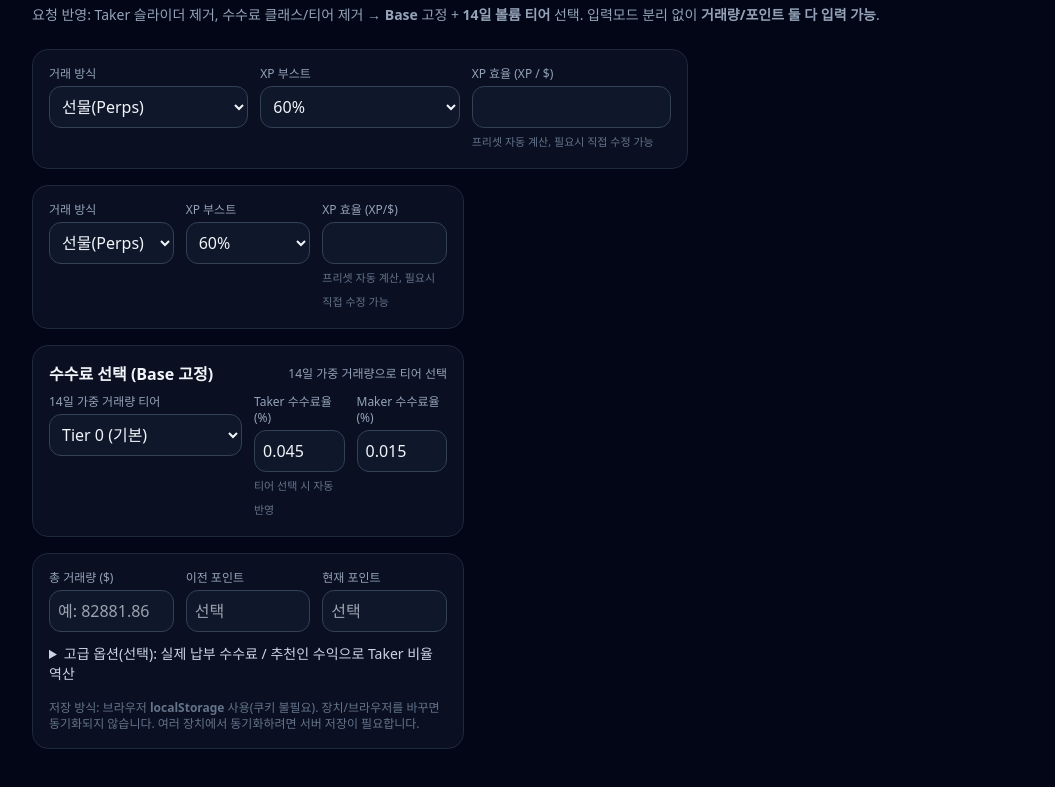
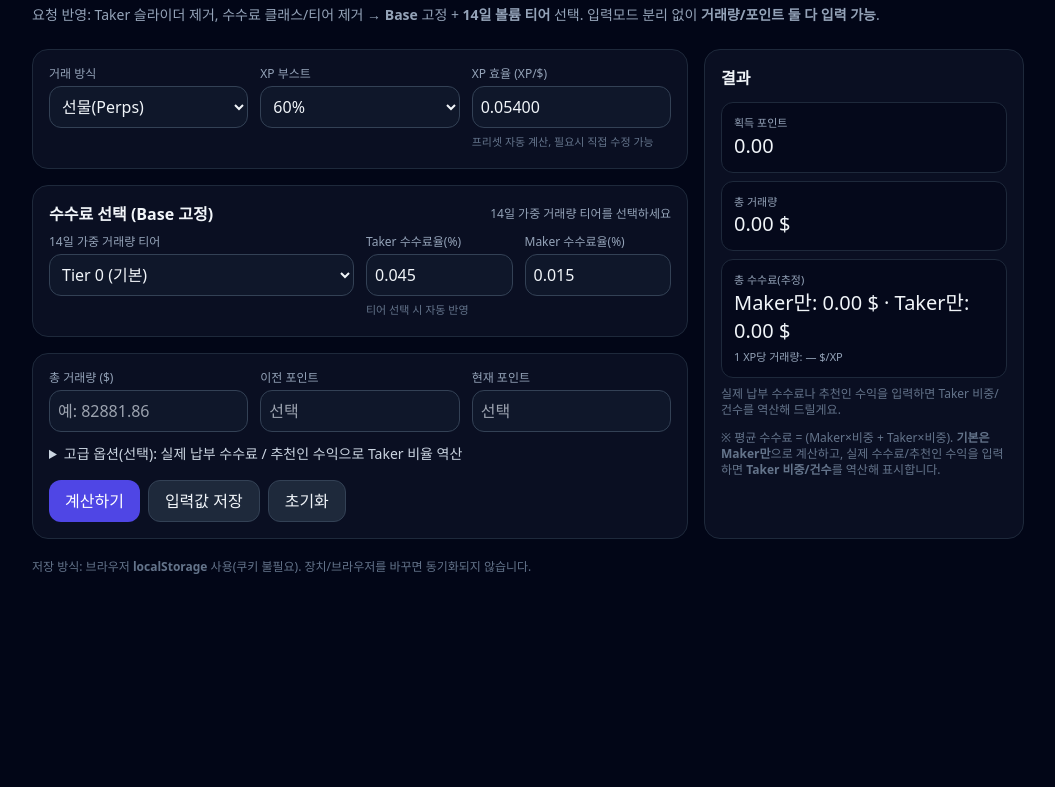
Before and after one commit to apoora404/Based, a plain HTML site: page index.html in a window 1280 px wide. Shown: the part 59-846 px from the top of the page, without its empty margins (112-1167 px from the left). After the commit the page ends 800 px from the top, so only its background shows below. Drawn offline with nearby package versions, Linux system fonts and the light colour scheme.

Commit message:
Update index.html

```diff
--- a/index.html
+++ b/index.html
@@ -21,39 +21,9 @@
   </header>
 
   <main class="max-w-5xl mx-auto px-4 pb-28 space-y-5">
-    <!-- Controls -->
     <section class="grid md:grid-cols-3 gap-4">
       <div class="md:col-span-2 space-y-4">
-        <!-- Trading mode / XP boost -->
-        <div class="bg-slate-900/60 border border-slate-800 rounded-2xl p-4">
-          <div class="grid sm:grid-cols-3 gap-3">
-            <label class="block">
-              <span class="block text-xs text-slate-400">거래 방식</span>
-              <select id="marketKind" class="mt-1 w-full rounded-xl bg-slate-900 border border-slate-700 p-2">
-                <option value="perps">선물(Perps)</option>
-                <option value="spot">현물(Spot)</option>
-              </select>
-            </label>
-            <label class="block">
-              <span class="block text-xs text-slate-400">XP 부스트</span>
-              <select id="xpBoost" class="mt-1 w-full rounded-xl bg-slate-900 border border-slate-700 p-2">
-                <option value="0">0%</option>
-                <option value="25">25%</option>
-                <option value="50">50%</option>
-                <option value="60" selected>60%</option>
-              </select>
-            </label>
-            <label class="block">
-              <span class="block text-xs text-slate-400">XP 효율 (XP / $)</span>
-              <input id="xpPerDollar" type="number" step="0.00001" class="mt-1 w-full rounded-xl bg-slate-900 border border-slate-700 p-2" />
-              <span class="text-[11px] text-slate-500">프리셋 자동 계산, 필요시 직접 수정 가능</span>
-            </label>
-          </div>
-        </div>
-
-        <!-- Fees (Base only) & boost -->
-    <section class="grid md:grid-cols-3 gap-4">
-      <div class="md:col-span-2 space-y-4">
+        <!-- 거래 방식 & 부스트 -->
         <div class="bg-slate-900/60 border border-slate-800 rounded-2xl p-4">
           <div class="grid sm:grid-cols-3 gap-3">
             <label class="block">
@@ -80,10 +50,11 @@
           </div>
         </div>
 
+        <!-- Base 수수료 & 14일 티어 -->
         <div class="bg-slate-900/60 border border-slate-800 rounded-2xl p-4">
           <div class="flex items-center justify-between mb-2">
             <h3 class="font-semibold">수수료 선택 (Base 고정)</h3>
-            <div class="text-xs text-slate-400">14일 가중 거래량으로 티어 선택</div>
+            <div class="text-xs text-slate-400">14일 가중 거래량 티어를 선택하세요</div>
           </div>
           <div class="grid sm:grid-cols-4 gap-3">
             <label class="block col-span-2">
@@ -110,7 +81,7 @@
           </div>
         </div>
 
-        <!-- Inputs: both available -->
+        <!-- 입력 (동시 입력 가능) -->
         <div class="bg-slate-900/60 border border-slate-800 rounded-2xl p-4">
           <div class="grid sm:grid-cols-3 gap-3">
             <label class="block">
@@ -150,10 +121,22 @@
           </details>
 
           <div class="flex gap-2 mt-4">
-            <butto
+            <button id="calc" class="px-4 py-2 rounded-xl bg-indigo-600 hover:bg-indigo-500 text-white font-medium">계산하기</button>
+            <button id="save" class="px-4 py-2 rounded-xl bg-slate-800 hover:bg-slate-700 border border-slate-700">입력값 저장</button>
+            <button id="reset" class="px-4 py-2 rounded-xl bg-slate-800 hover:bg-slate-700 border border-slate-700">초기화</button>
+          </div>
+        </div>
+      </div>
+
+      <aside class="bg-slate-900/60 border border-slate-800 rounded-2xl p-4 space-y-3">
+        <h3 class="font-semibold">결과</h3>
+        <div id="out" class="space-y-2"></div>
+        <div class="text-xs text-slate-500">※ 평균 수수료 = (Maker×비중 + Taker×비중). <b>기본은 Maker만</b>으로 계산하고, 실제 수수료/추천인 수익을 입력하면 <b>Taker 비중/건수</b>를 역산해 표시합니다.</div>
+      </aside>
+    </section>
 
     <section class="text-xs text-slate-500">
-      <p>저장 방식: 브라우저 <b>localStorage</b> 사용(쿠키 불필요). 장치/브라우저를 바꾸면 동기화되지 않습니다. 여러 장치에서 동기화하려면 서버 저장이 필요합니다.</p>
+      <p>저장 방식: 브라우저 <b>localStorage</b> 사용(쿠키 불필요). 장치/브라우저를 바꾸면 동기화되지 않습니다.</p>
     </section>
   </main>
 
@@ -164,12 +147,8 @@
     const XP_BASE = { perps: 0.03375, spot: 0.1266 };
     const BOOST_FACTOR = {0:1, 25:1.25, 50:1.5, 60:1.6};
 
-    // === Perps fee tiers ===
-    const TIERS = {
-      Base:  {0:{t:0.045,m:0.015},1:{t:0.040,m:0.012},2:{t:0.035,m:0.008},3:{t:0.030,m:0.004},4:{t:0.028,m:0.000},5:{t:0.026,m:0.000},6:{t:0.024,m:0.000}},
-      Diamond:{0:{t:0.0270,m:0.0090},1:{t:0.0240,m:0.0072},2:{t:0.0210,m:0.0048},3:{t:0.0180,m:0.0024},4:{t:0.0168,m:0.0000},5:{t:0.0156,m:0.0000},6:{t:0.0144,m:0.0000}},
-      Platinum:{0:{t:0.0315,m:0.0105},1:{t:0.0280,m:0.00849},2:{t:0.0245,m:0.00569},3:{t:0.0210,m:0.00289},4:{t:0.0196,m:0.00009},5:{t:0.0182,m:0.00009},6:{t:0.0168,m:0.00009}}
-    };
+    // === Base perps fee tiers (14d volume) ===
+    const TIERS = {0:{t:0.045,m:0.015},1:{t:0.040,m:0.012},2:{t:0.035,m:0.008},3:{t:0.030,m:0.004},4:{t:0.028,m:0.000},5:{t:0.026,m:0.000},6:{t:0.024,m:0.000}};
 
     const $ = id => document.getElementById(id);
 
@@ -177,69 +156,106 @@
       const kind = $('marketKind').value;  // perps | spot
       const boost = $('xpBoost').value;    // 0/25/50/60
       const base = XP_BASE[kind] || 0.03375;
-      constsList.toggle('hidden', m!=="points");
+      const factor = BOOST_FACTOR[boost] || 1;
+      $('xpPerDollar').value = (base * factor).toFixed(5);
+    }
+
+    function applyTierPreset(){
+      const t = Number($('tier14').value||0);
+      const row = TIERS[t]; if(!row) return;
+      $('takerFee').value = row.t; $('makerFee').value = row.m;
     }
 
     function compute(){
-      const takerRatio = Number($('takerRatio').value)/100;
-      const makerRatio = 1 - takerRatio;
+      const xpPerDollar = Number($('xpPerDollar').value||0);
       const takerFee = Number($('takerFee').value)/100; // % → 1기준
       const makerFee = Number($('makerFee').value)/100;
-      const avgFee = takerRatio*takerFee + makerRatio*makerFee;
-      const xpPerDollar = Number($('xpPerDollar').value);
 
-      let volume = 0, gainedXP = 0;
-      if($('mode').value === 'volume'){
-        volume = Number($('volume').value||0);
-        gainedXP = v.toFixed(2);
+      const volIn = Number($('volume').value||0);
+      const prev = Number($('prevPts').value||0);
+      const curr = Number($('currPts').value||0);
+      const pts = (curr && prev) ? Math.max(0, curr - prev) : 0;
+
+      // 포인트로 역산한 거래량
+      const volFromPts = (pts>0 && xpPerDollar>0) ? (pts / xpPerDollar) : 0;
+
+      // 입력된 거래량이 우선, 없으면 포인트로 역산
+      const volume = volIn || volFromPts;
+
+      // Maker-only / Taker-only 수수료 범위
+      const feeMakerOnly = volume * makerFee;
+      const feeTakerOnly = volume * takerFee;
+
+      // 실제 수수료/추천인 수익 기반 역산
+      let feePaid = Number($('feePaid').value||0);
+      const refRev = Number($('refRev').value||0);
+      const refShare = Number($('refShare').value||0)/100;
+      if(!feePaid && refRev && refShare>0){ feePaid = refRev / refShare; }
+
+      let takerRatio=null, estTakerFills=null;
+      if(feePaid && volume>0){
+        const avgFee = feePaid / volume;                     // 실측 평균 수수료율
+        const denom = (takerFee - makerFee);
+        takerRatio = denom>0 ? Math.min(1, Math.max(0, (avgFee - makerFee)/denom)) : 0;
+        const avgFill = Number($('avgFill').value||0);
+        if(avgFill>0){ estTakerFills = Math.round((volume * takerRatio) / avgFill); }
       }
 
-      const feeGross = volume * avgFee; // 총 수수료(달러)
+      const d2 = n=> Number(n).toLocaleString(undefined,{minimumFractionDigits:2, maximumFractionDigits:2});
+      const d4 = n=> Number(n).toLocaleString(undefined,{minimumFractionDigits:4, maximumFractionDigits:4});
 
-      // 출력
-      const d2 = n=> Number(n).toLocaleString(undefined,{minimumFractionDigits:2, maximumFractionDigits:2});
-      co"grid grid-cols-2 gap-2">
-            <div class="bg-slate-950/60 p-3 rounded-xl border border-slate-800"><div class="text-[11px] text-slate-400">획득 포인트</div><div class="text-xl">${d2(gainedXP)}</div></div>
-            <div class="bg-slate-950/60 p-3 rounded-xl border border-slate-800"><div class="text-[11px] text-slate-400">총 거래량</div><div class="text-xl">${d2(volume)} $</div></div>
-          </div>
-          <div class="grid grid-cols-2 gap-2">
-            <div class="bg-slate-950/60 p-3 rounded-xl border border-slate-800"><div class="text-[11px] text-slate-400">총 수수료(평균)</div><div class="text-xl">${d2(feeGross)} $</div><div class="text-[11px] text-slate-400">(Taker ${d4(takerFee*100)}% × ${d4(takerRatio*100)}% + Maker ${d4(makerFee*100)}% × ${d4(makerRatio*100)}%)</div></div>
-            <div class="bg-slate-950/60 p-3 rounded-xl border border-slate-800"><div class="text-[11px] text-slate-400">1 XP 당 거래량</div><div class="text-xl">${gainedXP>0? d4(volume/gainedXP): '—'} $/XP</div></div>
-          </div>
-        </div>`;
+      const rows = [];
+      rows.push(`<div class='bg-slate-950/60 p-3 rounded-xl border border-slate-800 num'>
+        <div class='text-[11px] text-slate-400'>획득 포인트</div><div class='text-xl'>${d2(pts)}</div></div>`);
+      rows.push(`<div class='bg-slate-950/60 p-3 rounded-xl border border-slate-800 num'>
+        <div class='text-[11px] text-slate-400'>총 거래량</div><div class='text-xl'>${d2(volume)} $</div>
+        ${volFromPts && volIn ? `<div class='text-[11px] text-slate-400 mt-1'>포인트 역산 거래량: ${d2(volFromPts)} $</div>`:''}
+      </div>`);
+      rows.push(`<div class='bg-slate-950/60 p-3 rounded-xl border border-slate-800 num'>
+        <div class='text-[11px] text-slate-400'>총 수수료(추정)</div><div class='text-xl'>Maker만: ${d2(feeMakerOnly)} $ · Taker만: ${d2(feeTakerOnly)} $</div>
+        <div class='text-[11px] text-slate-400 mt-1'>1 XP당 거래량: ${pts>0? d4(volume/pts): '—'} $/XP</div>
+      </div>`);
+
+      if(takerRatio!==null){
+        rows.push(`<div class='bg-slate-950/60 p-3 rounded-xl border border-slate-800 num'>
+          <div class='text-[11px] text-slate-400'>실제 수수료 기반 추정</div>
+          <div>평균 수수료율: ${d4((feePaid/volume)*100)} %</div>
+          <div>추정 Taker 비중: ${d4(takerRatio*100)} %</div>
+          ${estTakerFills!==null? `<div>추정 Taker 체결 건수: ~${estTakerFills} 건 (평균 체결 ${d2(Number($('avgFill').value||0))} $ 가정)</div>`:''}
+        </div>`);
+      } else {
+        rows.push(`<div class='text-xs text-slate-500'>실제 납부 수수료나 추천인 수익을 입력하면 Taker 비중/건수를 역산해 드릴게요.</div>`);
+      }
+
+      $('out').innerHTML = `<div class='grid grid-cols-1 gap-2'>${rows.join('')}</div>`;
     }
 
     function saveInputs(){
-      const keys = ['marketKind','xpBoost','xpPerDollar','tierClass','tier','takerFee','makerFee','takerRatio','refShare','mode','volume','prevPts','currPts'];
+      const keys = ['marketKind','xpBoost','xpPerDollar','tier14','takerFee','makerFee','volume','prevPts','currPts','feePaid','refRev','refShare','avgFill'];
       const obj = {}; keys.forEach(k=> obj[k] = $(k).value);
       localStorage.setItem('xp-fee-calc', JSON.stringify(obj));
       const btn = $('save'); btn.textContent = '저장됨'; setTimeout(()=>btn.textContent='입력값 저장', 1200);
     }
 
     function loadInputs(){
-      const raw = localStorage.getItem('xp-fee-calc'); if(!raw){ updateXpEfficiency(); return; }
-      try{
-        const obj = JSON.parse(raw);
-        Object.keys(obj).forEach(k=> { if($(k)) $(k).value = obj[k]; });
-      }catch{}
-      $('takerRatioLbl').textContent = $('takerRatio').value; $('makerRatioLbl').textContent = 100-Number($('takerRatio').value);
-      updateXpEfficiency(); applyTierPreset(); toggleMode(); compute();
+      const raw = localStorage.getItem('xp-fee-calc');
+      updateXpEfficiency();
+      if(!raw){ applyTierPreset(); return; }
+      try{ const obj = JSON.parse(raw); Object.keys(obj).forEach(k=> { if($(k)) $(k).value = obj[k]; }); }catch{}
+      applyTierPreset();
     }
 
-    // UI events
-    $('xpBoost').addEventListener('change', ()=>{ updateXpEfficiency(); });
-    $('marketKind').addEventListener('change', ()=>{ updateXpEfficiency(); });
-    $('tierClass').addEventListener('change', ()=>{ applyTierPreset(); });
-    $('tier').addEventListener('change', ()=>{ applyTierPreset(); });
-    $('takerRatio').addEventListener('input', ()=>{ $('takerRatioLbl').textContent = $('takerRatio').value; $('makerRatioLbl').textContent = 100-Number($('takerRatio').value); });
-    $('mode').addEventListener('change', ()=>{ toggleMode(); });
+    // 이벤트 바인딩
+    $('xpBoost').addEventListener('change', updateXpEfficiency);
+    $('marketKind').addEventListener('change', updateXpEfficiency);
+    $('tier14').addEventListener('change', applyTierPreset);
     $('calc').addEventListener('click', compute);
     $('save').addEventListener('click', saveInputs);
     $('reset').addEventListener('click', ()=>{ localStorage.removeItem('xp-fee-calc'); location.reload(); });
 
     // init
-    updateXpEfficiency();
     loadInputs();
+    compute();
   </script>
 </body>
 </html>
```
